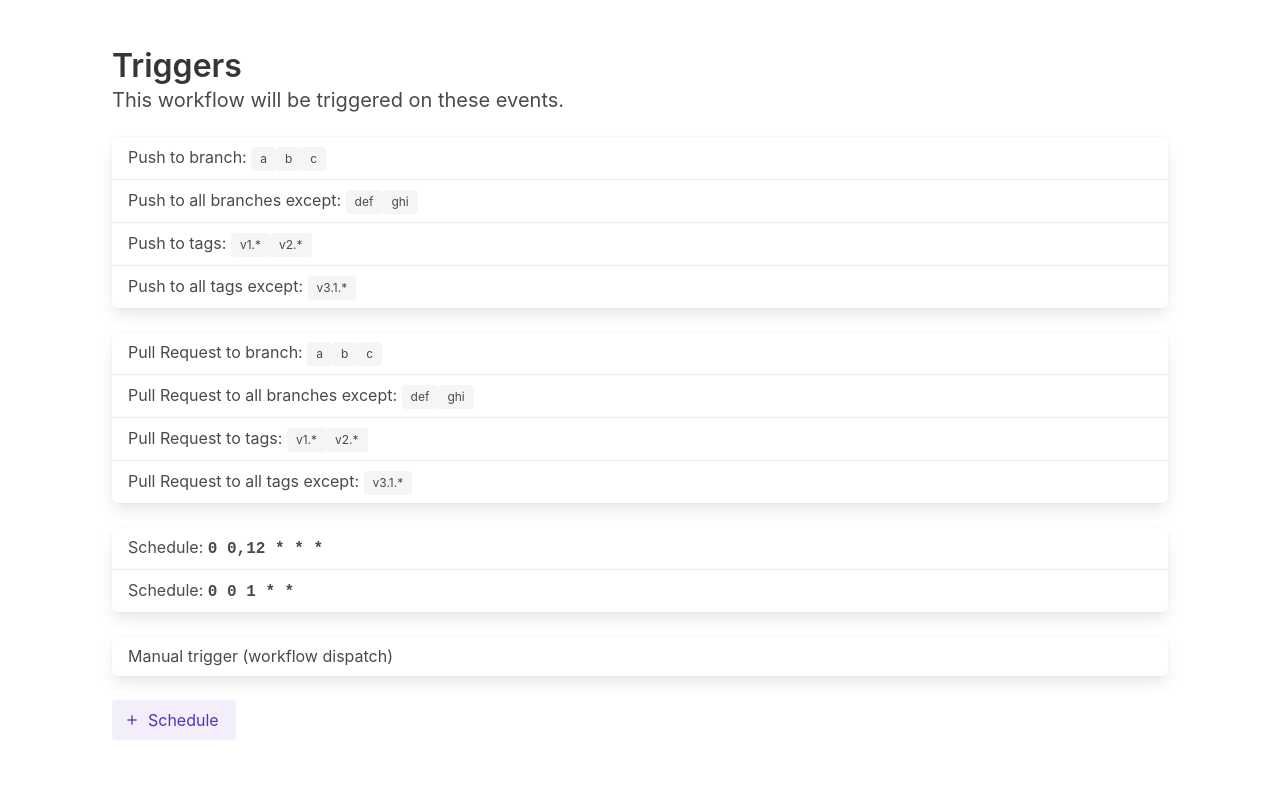
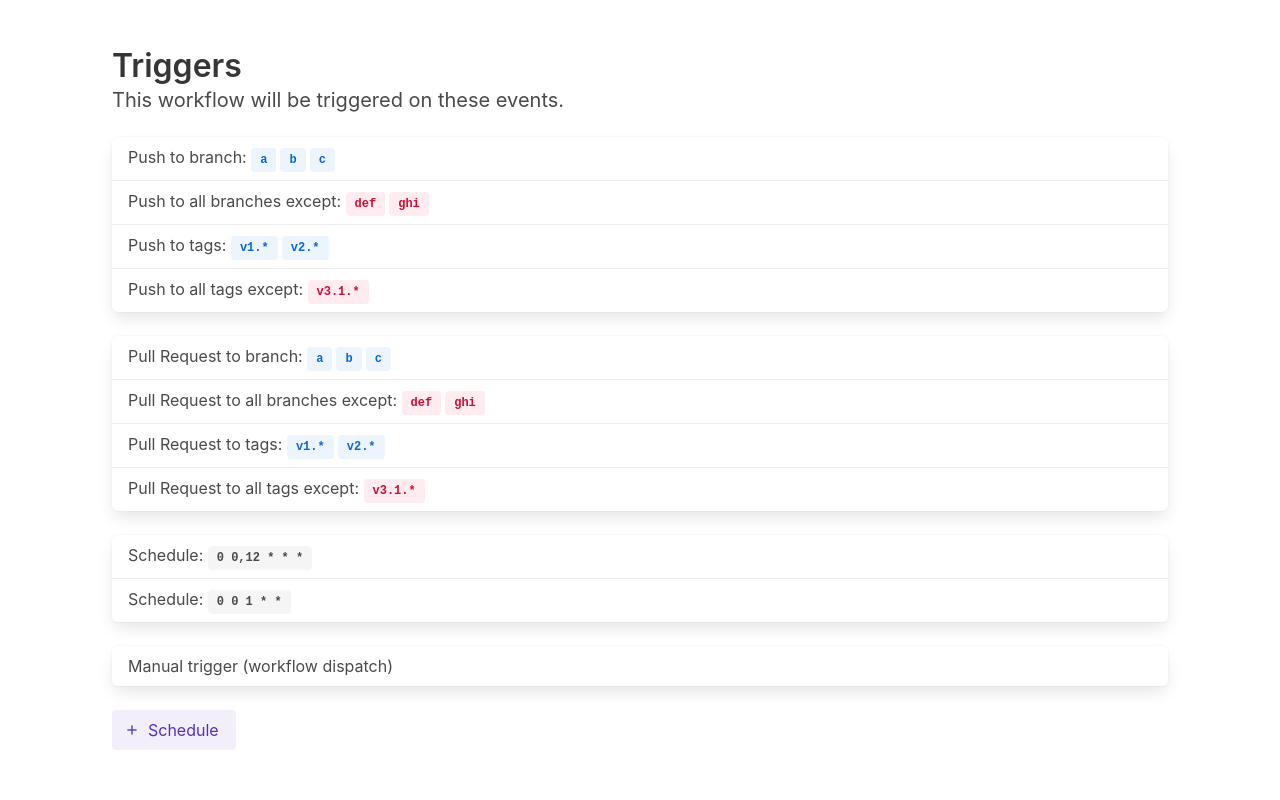
Before and after one commit to encX/gha-workflow-builder, a Vue app: page / in a window 1280 px wide. Shown: the top 800 px of the page. Built offline with nearby package versions, Linux system fonts and the light colour scheme.

Commit message:
Style again...

```diff
--- a/src/components/TriggerBuilders/BranchDisplay.vue
+++ b/src/components/TriggerBuilders/BranchDisplay.vue
@@ -1,7 +1,13 @@
 <template>
   <div>
     {{ targetText }}:
-    <b-tag v-for="item in list" v-bind:key="item">{{ item }}</b-tag>
+    <b-tag
+      class="is-light is-family-monospace mr-1 has-text-weight-bold"
+      :type="displayType"
+      v-for="item in list"
+      :key="item"
+      >{{ item }}</b-tag
+    >
   </div>
 </template>
 
@@ -13,5 +19,6 @@ import { Component, Prop } from "vue-property-decorator";
 export default class BranchDisplay extends Vue {
   @Prop({ required: true }) private readonly targetText!: string;
   @Prop({ required: true }) private readonly list!: string[];
+  @Prop({ default: "is-info" }) private readonly displayType;
 }
 </script>
--- a/src/components/TriggerBuilders/PushPrDisplay.vue
+++ b/src/components/TriggerBuilders/PushPrDisplay.vue
@@ -6,6 +6,7 @@
       v-if="config.branches"
     />
     <BranchDisplay
+      display-type="is-danger"
       :target-text="`${Type} to all branches except`"
       :list="config['branches-ignore']"
       v-if="config['branches-ignore']"
@@ -16,6 +17,7 @@
       v-if="config.tags"
     />
     <BranchDisplay
+      display-type="is-danger"
       :target-text="`${Type} to all tags except`"
       :list="config['tags-ignore']"
       v-if="config['tags-ignore']"
--- a/src/components/TriggerBuilders/ScheduleDisplay.vue
+++ b/src/components/TriggerBuilders/ScheduleDisplay.vue
@@ -2,7 +2,9 @@
   <Rows v-if="config">
     <div v-for="({ cron }, index) in config" :key="index">
       Schedule:
-      <span class="has-text-weight-bold is-family-monospace">{{ cron }}</span>
+      <b-tag class="is-light is-family-monospace mr-1 has-text-weight-bold">{{
+        cron
+      }}</b-tag>
     </div>
   </Rows>
 </template>
```
